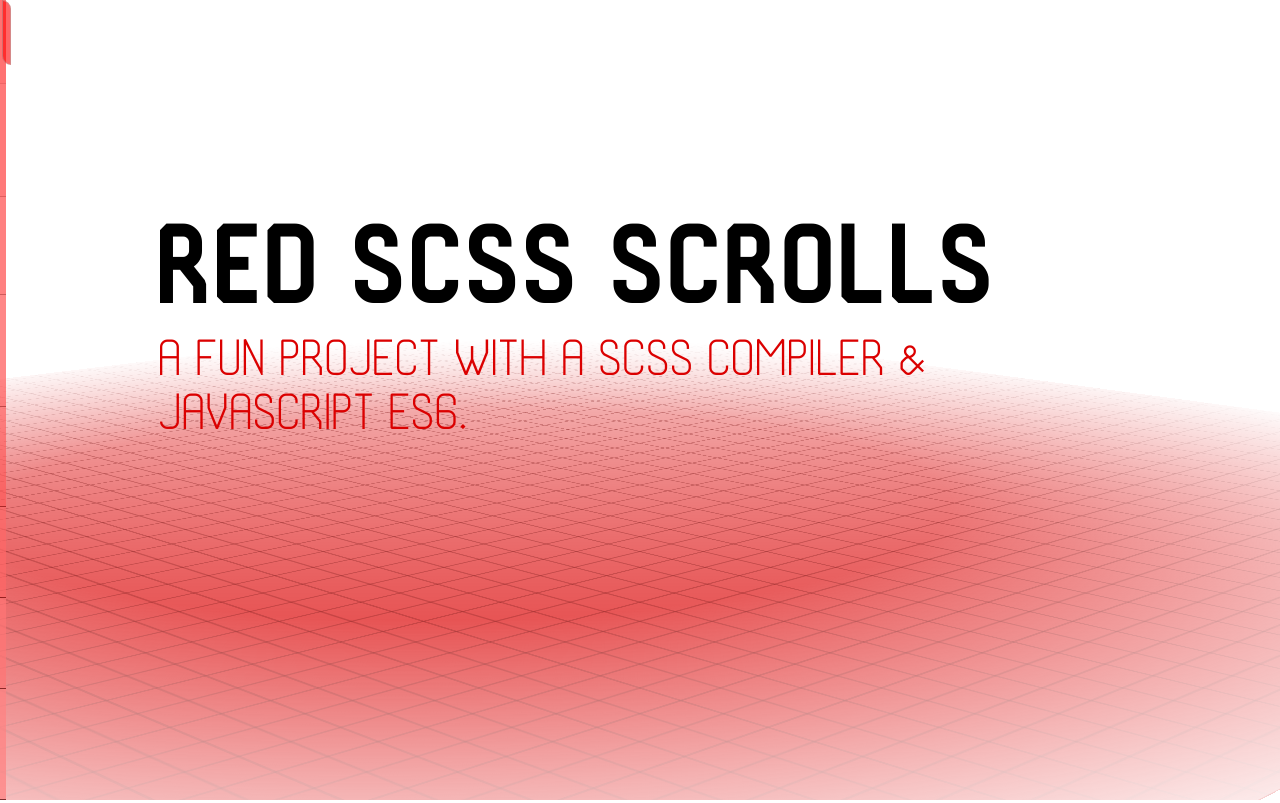
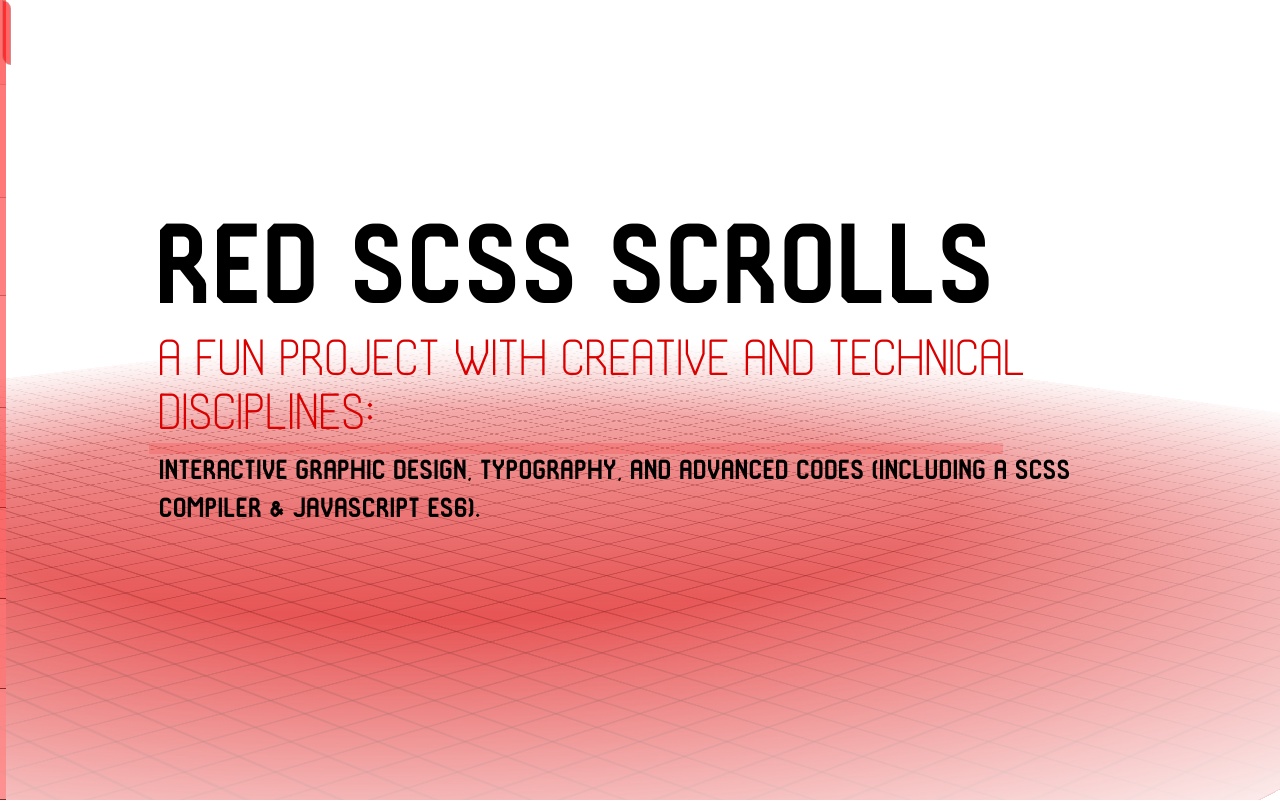
Before and after one commit to erikhatfield/Red-Sass-Scrolls, a website: page public/index.html in a window 1280 px wide. Shown: the top 803 px of the page. Drawn offline with Linux system fonts and the light colour scheme.

Commit message:
Rewrote the homepage header text to provide descriptives for additional audiences. Cleaned up the stylesheets to satisify sass-lint.

```diff
--- a/app/css/master.scss
+++ b/app/css/master.scss
@@ -50,6 +50,7 @@ $hilight-color: #ff0000;
 *{
 	box-sizing: border-box;
 }
+
 html {
 	color: $base-color;
 	font-size: 2em;
@@ -57,17 +58,31 @@ html {
 	font-family: 'SHKODER 1989';
 	font-weight: 200;
 }
+
 body {
-	margin:0;
+	margin: 0;
 }
+
 h1 {
 	font-size: 3.4em;
-	line-height:1.1;
+	line-height: 1.1;
 	margin-top: 1.4em;
+	margin-bottom: 0;
 }
-h2 {
 
+h5 {
+	margin-top: 0;
+	display: inline-block;
 }
+
+h5:before {
+	content: ' ';
+	border-top: .44em solid transparentize($hilight-color, .86);
+	display: block;
+	width: 89%;
+	margin-left: -11px;
+}
+
 h6,
 small {
 	font-weight: 200;
@@ -75,6 +90,7 @@ small {
 	display: block;
 	font-size: 67%;
 }
+
 big {
 	font-size: 400%;
 }
--- a/app/css/styles.scss
+++ b/app/css/styles.scss
@@ -185,7 +185,7 @@ $inverted: $spectrum-left;
 	content: ' ';
 	position: absolute;
 	z-index: -1;
-	display:block;
+	display: block;
 	width: 300%;
 	left: -100%;
 	height: 1%;
--- a/public/index.html
+++ b/public/index.html
@@ -19,7 +19,8 @@
         <div id="mainScrolls">
 	        <section>
 		    	<article class="article">
-				    <h1>Red Scss Scrolls <small><small>A fun project with a sCSS compiler & Javascript ES6.</small></small></h1>
+				    <h1>Red Scss Scrolls <small><small>A fun project with creative and technical disciplines:</small></small></h1>
+					<h5>Interactive graphic design, typography, and advanced codes (including a sCSS compiler & Javascript ES6).</h5>
 		    	</article>
 	        </section>
 	        <section>
```
Also changed, not shown: app/assets/index.html (+2 -1 lines), public/css/app.css, 1 other file.
